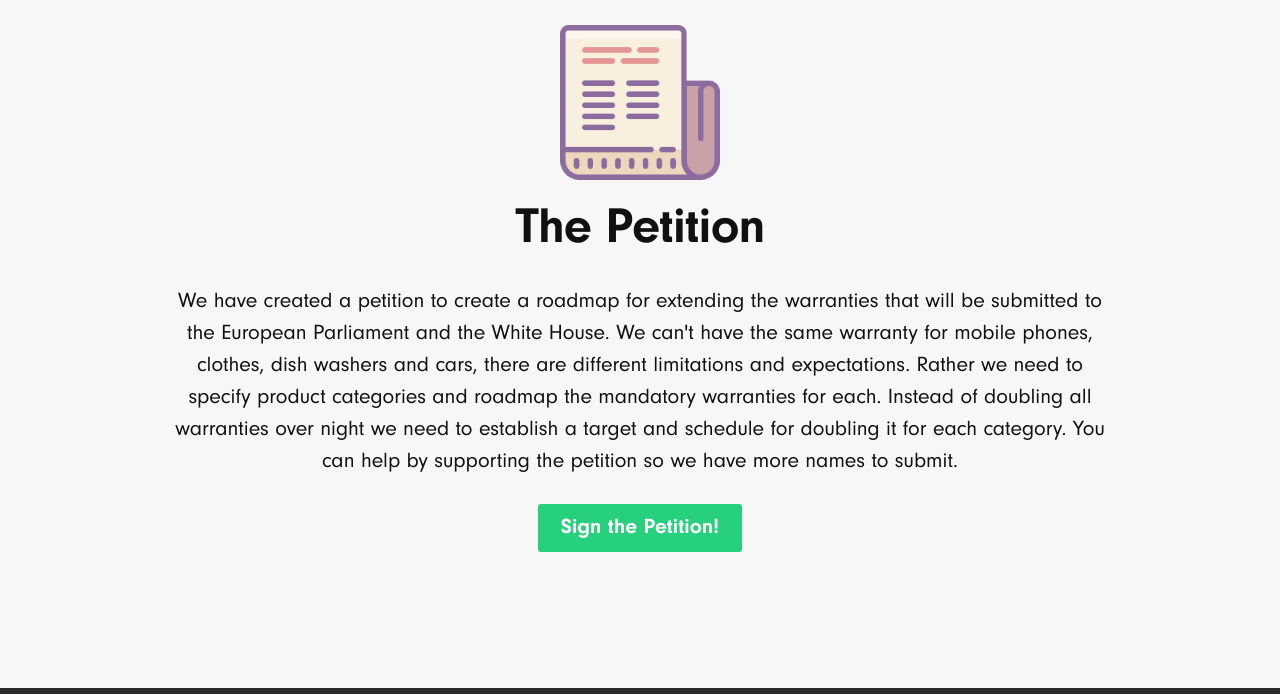
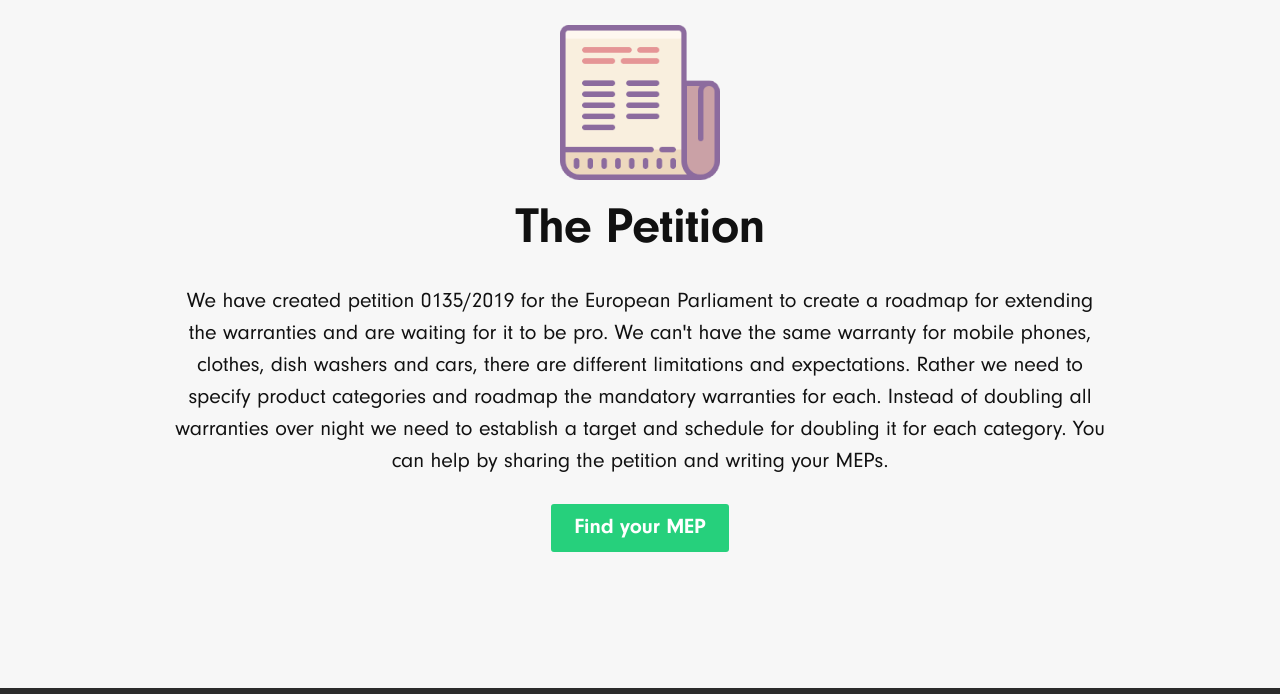
Before and after one commit to RationalMatta/doublethewarranties, a plain HTML site: page index.html in a window 1280 px wide. Shown: the part 2638-3332 px from the top of the page. Drawn offline with Linux system fonts and the light colour scheme.

Commit message:
Update index.html

```diff
--- a/index.html
+++ b/index.html
@@ -134,10 +134,11 @@
                     <br/>
                     <h2>The Petition</h2>
                     <p class="intro">
-                        We have created a petition to create a roadmap for extending the warranties that will be submitted to the European Parliament and the White House. We can't have the same warranty for mobile phones, clothes, dish washers and cars, there are different limitations and expectations. Rather we need to specify product categories and roadmap the mandatory warranties for each. Instead of doubling all warranties over night we need to establish a target and schedule for doubling it for each category. You can help by supporting the petition so we have more names to submit.
+                        We have created petition 0135/2019 for the European Parliament to create a roadmap for extending the warranties and are waiting for it to be pro. We can't have the same warranty for mobile phones, clothes, dish washers and cars, there are different limitations and expectations. Rather we need to specify product categories and roadmap the mandatory warranties for each. Instead of doubling all warranties over night we need to establish a target and schedule for doubling it for each category. You can help by sharing the petition and writing your MEPs.
                     </p>
                     <!-- <a href="https://petiport.secure.europarl.europa.eu/petitions/en/petition/view/14080" class="button button-green button-lg">Sign The Petition!</a> -->
-                    <a href="https://www.change.org/p/european-parliament-double-the-product-warranties-for-a-sustainable-future" class="button button-green button-lg">Sign the Petition!</a>
+                    <!-- <a href="https://www.change.org/p/european-parliament-double-the-product-warranties-for-a-sustainable-future" class="button button-green button-lg">Sign the Petition!</a> -->
+                    <a href="http://www.europarl.europa.eu/meps/en/home" class="button button-green button-lg">Find your MEP</a>
                 </header>
             </div>
         </section>
```
